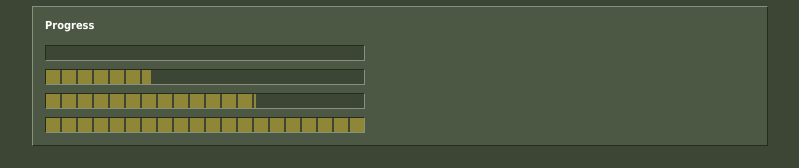
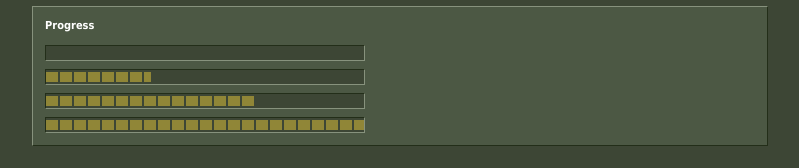
Before and after one commit to OnlyNinjaGear/go2003, a Next.js app: page / in a window 1280 px wide. Shown: the part 1532-1700 px from the top of the page, without its empty margins (240-1039 px from the left). Built offline with nearby package versions, Linux system fonts and the light colour scheme.

Commit message:
auto: progress.tsx

```diff
--- a/registry/steam2003/ui/progress.tsx
+++ b/registry/steam2003/ui/progress.tsx
@@ -18,10 +18,10 @@ function Progress({
     >
       <ProgressPrimitive.Indicator
         data-slot="progress-indicator"
-        className="h-full"
+        className="my-[2px] h-[calc(100%-4px)]"
         style={{
           width: `${value ?? 0}%`,
-          backgroundImage: `repeating-linear-gradient(to right, var(--primary) 0px, var(--primary) 14px, var(--input-bg) 14px, var(--input-bg) 16px)`,
+          backgroundImage: `repeating-linear-gradient(to right, var(--primary) 0px, var(--primary) 12px, var(--input-bg) 12px, var(--input-bg) 14px)`,
         }}
       />
     </ProgressPrimitive.Root>
```
